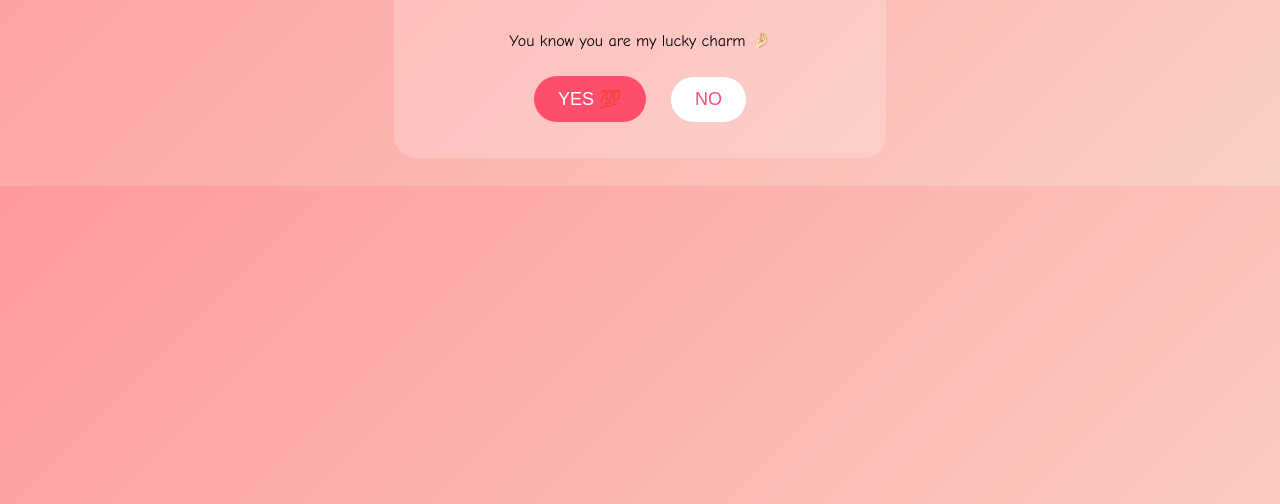
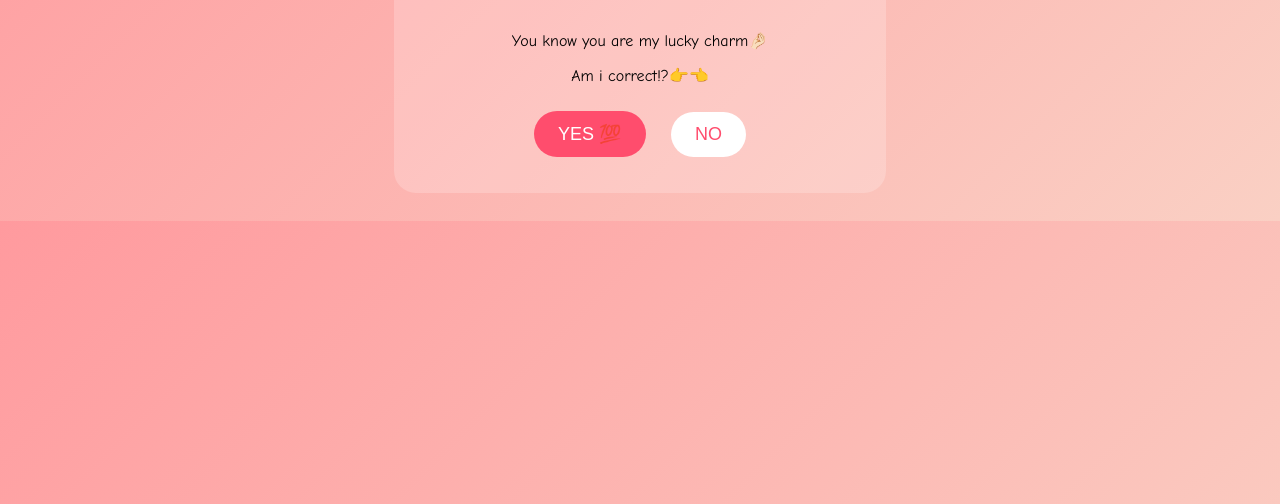
Before and after one commit to suryaa2701/Valentine, a plain HTML site: page index.html in a window 1280 px wide. Shown: the part 296-800 px from the top of the page. Drawn offline with Linux system fonts and the light colour scheme.

Commit message:
Update index.html

```diff
--- a/index.html
+++ b/index.html
@@ -64,7 +64,8 @@ img{
 <div class="card" id="step1">
   <h2>Hey Thangomeyy 💗</h2>
   <img src="https://media1.tenor.com/m/4m0Z24gYBg8AAAAd/milk-and-mocha-cute.gif">
-  <p>You know you are my lucky charm 🤌🏻</p>
+  <p>You know you are my lucky charm🤌🏻</p>
+  <p> Am i correct!?👉👈</p>
   <button class="yes" onclick="go(1)">YES 💯</button>
   <button class="no" onclick="wrong('Wrong answer Thangomeyy 🤌🏻 try again 💗')">NO</button>
 </div>
```
